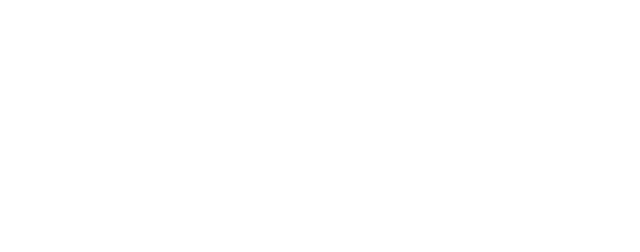
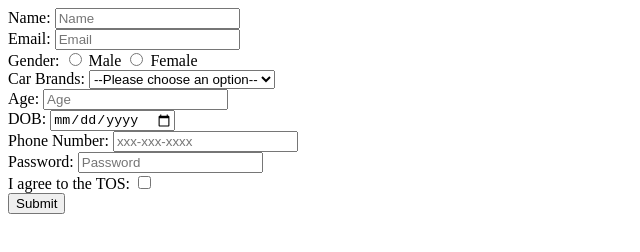
Before and after one commit to acciojob/signup-form-car-amitphalwadiya09, a website: page main.html in a window 1280 px wide. Shown: the whole page, without its empty margins (0-640 px from the left). Drawn offline with Linux system fonts and the light colour scheme.

Commit message:
created a submission

```diff
--- a/main.html
+++ b/main.html
@@ -10,6 +10,65 @@
 	<!-- the entire body must be written by student -->
     <script type="text/javascript" src="./script.js">
 </script>
+<form action="your_server_endpoint" method="post">
+
+        <label for="name">Name:</label>
+        <input type="text" id="name" name="name" placeholder="Name" required>
+
+        <br>
+
+        <label for="email">Email:</label>
+        <input type="email" id="email" name="email" placeholder="Email" required>
+
+        <br>
+
+        <label>Gender:</label>
+        <input type="radio" id="gender_m" name="gender" required>
+        <label for="gender_m">Male</label>
+        <input type="radio" id="gender_f" name="gender" required>
+        <label for="gender_f">Female</label>
+
+        <br>
+
+        <label for="cars">Car Brands:</label>
+        <select id="cars" name="cars" required>
+            <option value="" disabled selected>--Please choose an option--</option>
+            <!-- Add your car brand options here -->
+            <option value="toyota">Toyota</option>
+            <option value="honda">Honda</option>
+            <option value="ford">Ford</option>
+        </select>
+
+        <br>
+
+        <label for="age">Age:</label>
+        <input type="number" id="age" name="age" placeholder="Age" required>
+
+        <br>
+
+        <label for="dob">DOB:</label>
+        <input type="date" id="dob" name="dob" required>
+
+        <br>
+
+        <label for="tel">Phone Number:</label>
+        <input type="tel" id="tel" name="tel" pattern="\d{3}-\d{3}-\d{4}" placeholder="xxx-xxx-xxxx">
+
+        <br>
+
+        <label for="password">Password:</label>
+        <input type="password" id="password" name="password" placeholder="Password" required>
+
+        <br>
+
+        <label for="tos">I agree to the TOS:</label>
+        <input type="checkbox" id="tos" name="tos" required>
+
+        <br>
+
+        <button type="submit">Submit</button>
+
+    </form>
 
 </body>
 
```
